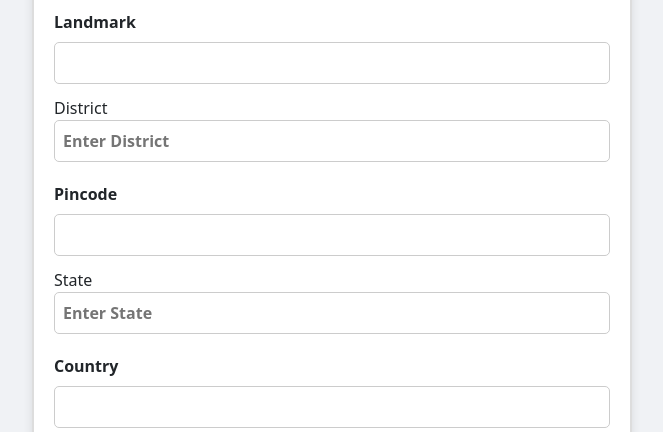
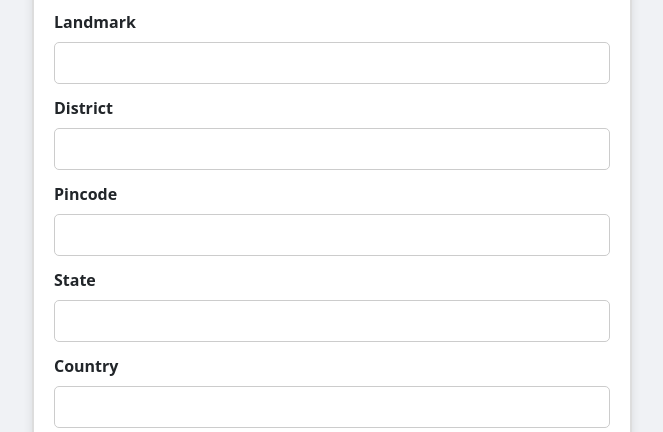
Before and after one commit to mangeshsonone/The_Samaj_Project, a Django app: page /save_form_view/ in a window 1280 px wide. Shown: the part 1669-2101 px from the top of the page, without its empty margins (308-971 px from the left). Run offline with Django 4.2, Linux system fonts and the light colour scheme; some libraries are stand-ins or nearby versions.

Commit message:
Update familyhead_form.html

```diff
--- a/templates/familyhead_form.html
+++ b/templates/familyhead_form.html
@@ -227,9 +227,9 @@
       {{ form.landmark }}
   </div>
 
-  <div class="form-group">
-    <label for="district">District</label>
-    <input type="text" id="district" name="district" class="form-label fw-bold" placeholder="Enter District" required>
+ <div class="form-group">
+    <label for="district" class="form-label fw-bold">District</label>
+    <input type="text" id="district" name="district" class="form-control" >
 </div>
 
 <div class="form-group">
@@ -238,8 +238,8 @@
 </div>
 
   <div class="form-group">
-    <label for="state">State</label>
-    <input type="text" id="state" name="state" class="form-label fw-bold" placeholder="Enter State" required>
+    <label for="state" class="form-label fw-bold" >State</label>
+    <input type="text" id="state" name="state" class="form-control" >
 </div>
 
 
```
